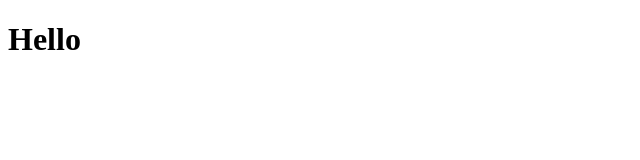
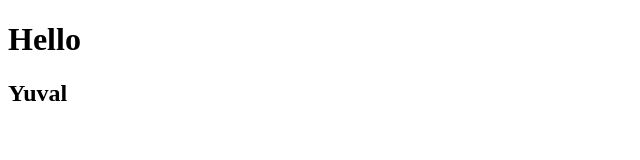
Before and after one commit to yuvaltevelov/sample-project6, a plain HTML site: page index.html in a window 1280 px wide. Shown: the full height of the page, 0-640 px from the left. Drawn offline with Linux system fonts and the light colour scheme.

Commit message:
Third Commit -Yuval

```diff
--- a/index.html
+++ b/index.html
@@ -7,5 +7,6 @@
 </head>
 <body>
     <h1>Hello</h1>
+    <h2>Yuval</h2>
 </body>
 </html>
```
